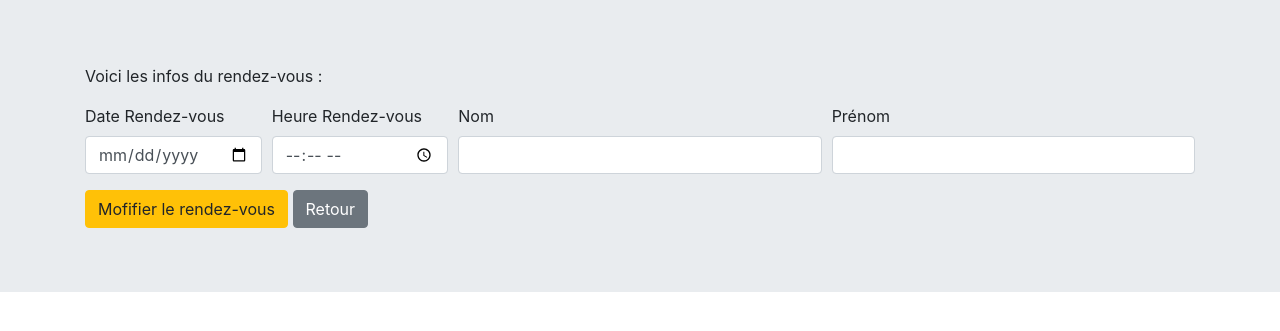
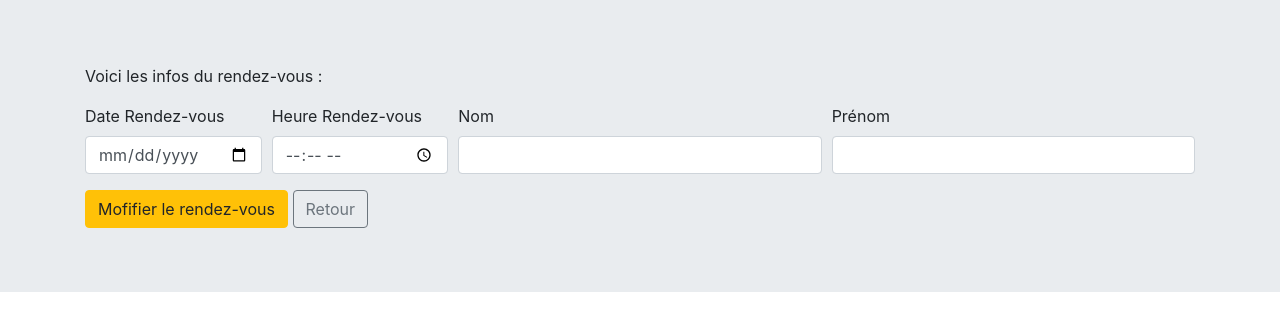
Before and after one commit to LiSplib/testsql, a PHP site: page /Exercices-PDO-partie-2/rendezvous.php?id=1 in a window 1280 px wide. Shown: the part 56-387 px from the top of the page. Run offline with PHP 8.4, Linux system fonts and the light colour scheme; data that the repository does not hold is empty.

Commit message:
edit btn style

```diff
--- a/rendezvous.php
+++ b/rendezvous.php
@@ -37,7 +37,7 @@ $donnees = $reponse->fetch()
             </div>
         </div>
         <button type="submit" class="btn btn-warning">Mofifier le rendez-vous</button>
-        <a href="liste-rendezvous.php" class="btn btn-secondary">Retour</a>
+        <a href="liste-rendezvous.php" class="btn btn-outline-secondary">Retour</a>
     </form>
 
 <?php
--- a/search.php
+++ b/search.php
@@ -31,7 +31,7 @@ while($donnees = $reponse->fetch()){
             </div>
         </a>
 
-            <a href="liste-patients.php" class="btn btn-secondary">Retour</a>
+            <a href="liste-patients.php" class="btn btn-outline-secondary">Retour</a>
 <?php
         }?>
 
```
